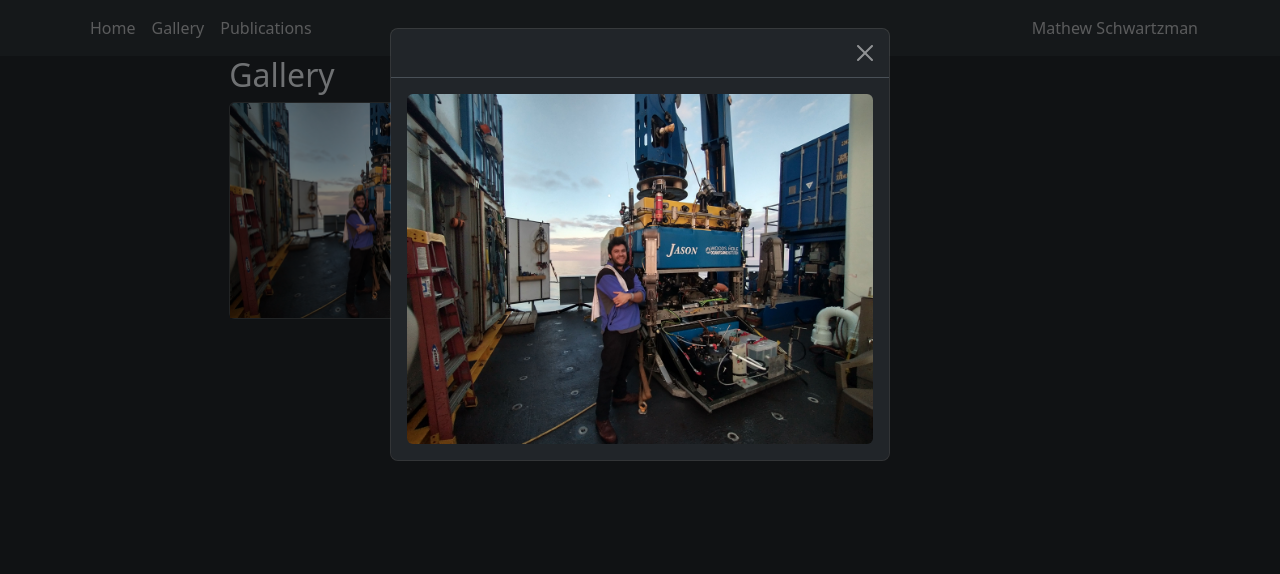
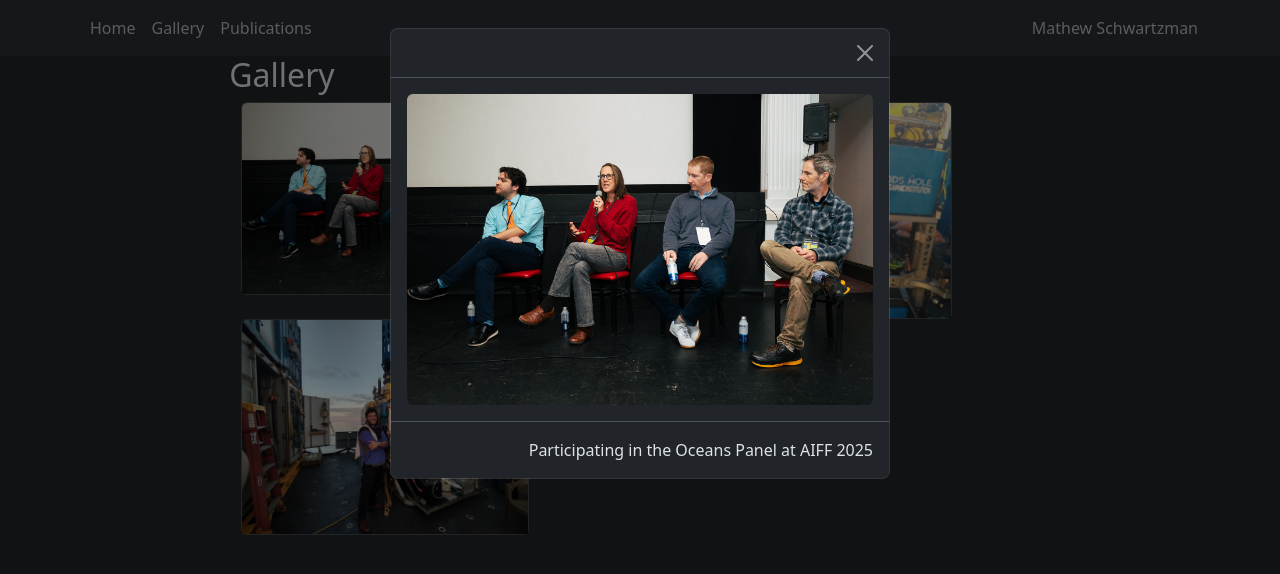
Before and after one commit to mcschwartzman/mcschwartzman.github.io, a React (Create React App) app: page /gallery in a window 1280 px wide. Both pictures are taken after a click on the picture 373 px from the left and 210 px from the top of the page. Shown: the top 574 px of the page. Built offline with nearby package versions, Linux system fonts and the light colour scheme.

Commit message:
fix: corrects photo pagination

```diff
--- a/src/components/Gallery.js
+++ b/src/components/Gallery.js
@@ -1,19 +1,30 @@
 import React, { Component } from 'react';
 import { useState } from 'react';
-import Workspace from './img/workspace.jpg'
-import jason_pose from './img/jason_pose.jpg'
 import Photo from './Photo'
-import Row from 'react-bootstrap/Row';
-import { Container } from 'react-bootstrap';
+import { Row, Col, Container } from 'react-bootstrap';
 import Title from './Title';
+
+import jason_pose from './img/jason_pose.jpg';
+import jason_closeup from './img/jason_closeup.jpg';
+import aiff2025_panel from './img/aiff2025_panel.jpg';
+
+
 
 
 class Gallery extends Component {
 
     photos = [
         {
+            "source": aiff2025_panel,
+            "description": "Participating in the Oceans Panel at AIFF 2025"
+        },
+        {
+            "source": jason_closeup,
+            "description": "Posing with ROV Jason after my 4am-8am watch"
+        },
+        {
             "source": jason_pose,
-            "description": "This is me posing with Jason"
+            "description": "Posing with ROV Jason out at the Juan de Fuca ridge"
         }
     ]
 
@@ -28,7 +39,9 @@ class Gallery extends Component {
                     {
                     this.photos.map(function(photo){
                         return(
-                            <Photo source={photo.source} description={photo.description} key={photo.description} />
+                            <Col>
+                                <Photo source={photo.source} description={photo.description} key={photo.description} />
+                            </Col>
                         )
                     })
                     }
--- a/src/components/Photo.js
+++ b/src/components/Photo.js
@@ -30,6 +30,9 @@ function Photo({source, description}) {
                 <Modal.Body>
                     <Image src={source} rounded fluid/>
                 </Modal.Body>
+                <Modal.Footer>
+                    <p>{description}</p>
+                </Modal.Footer>
 
             </Modal>
 
```
Also changed, not shown: src/components/img/aiff2025_panel.jpg (added), 7 other files (tests, documents, lock files or other folders).
